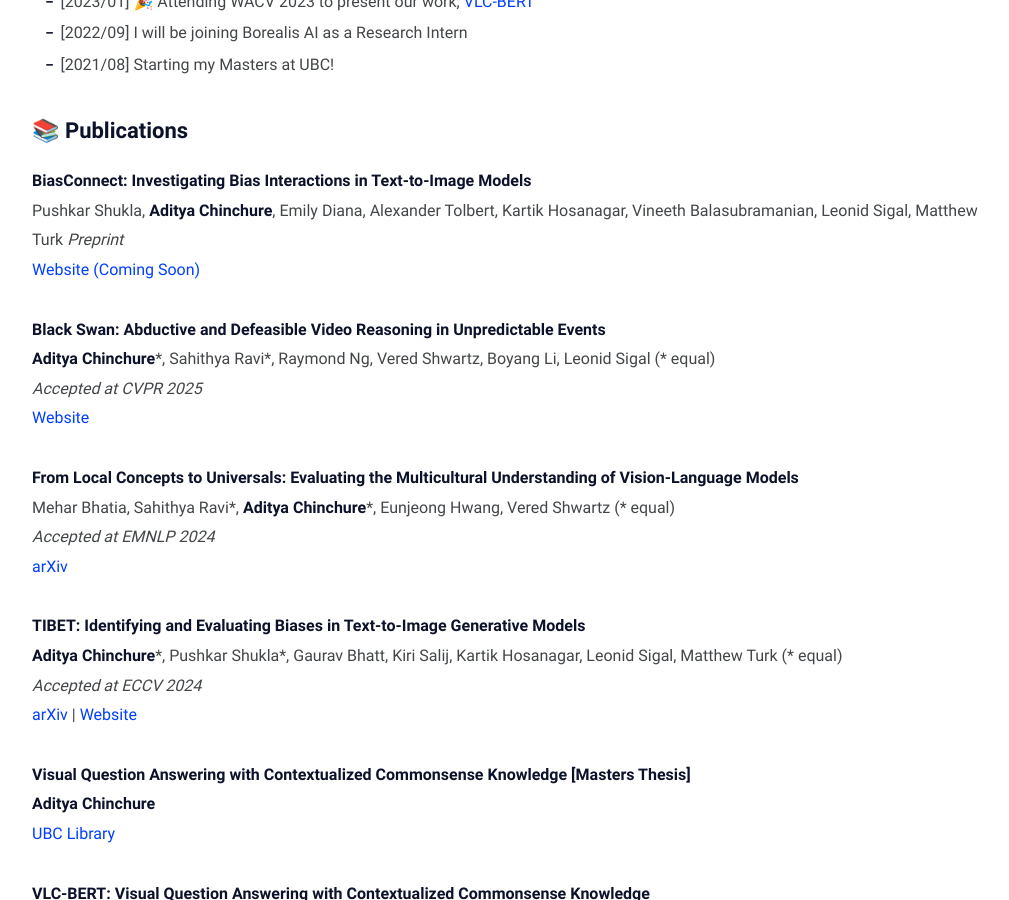
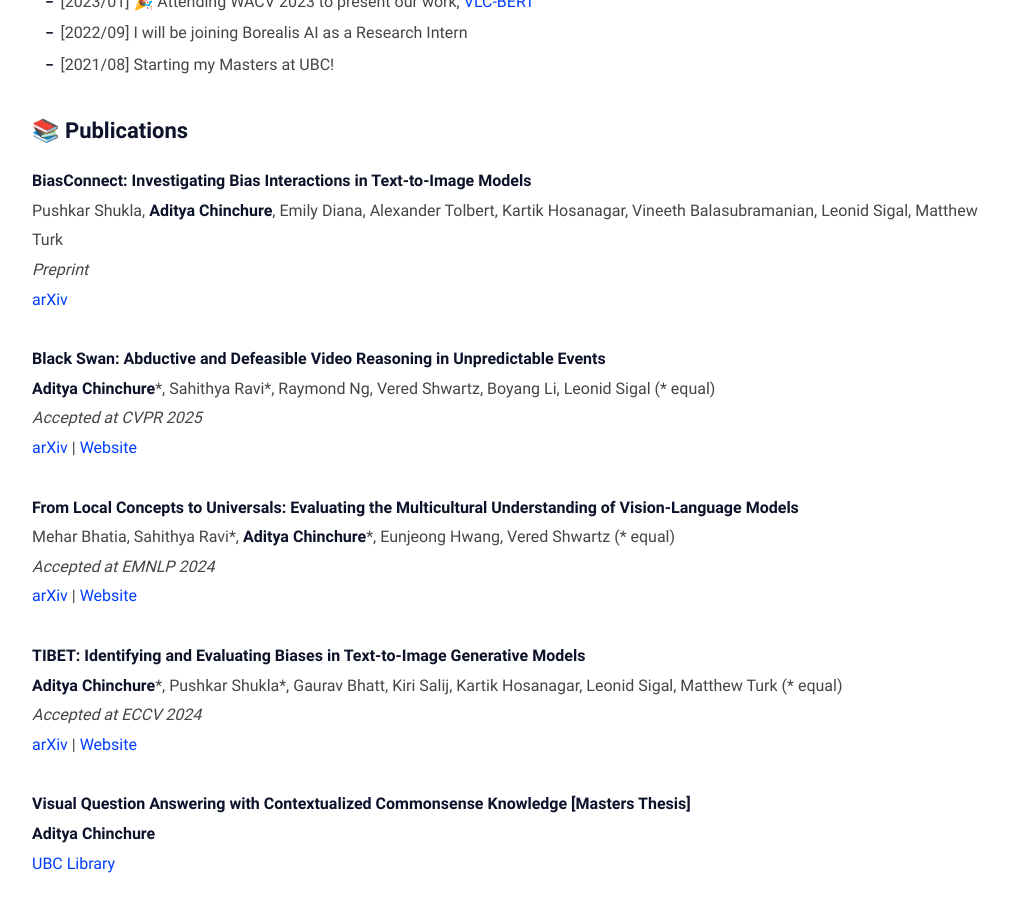
Before and after one commit to aditya10/aditya10.github.io, a Jekyll site: the page built from index.md, in a window 1280 px wide and 900 px high, scrolled down 1381 px. Shown: the whole window, without its empty margins (126-1135 px from the left). Built offline with Jekyll 4.4.1, drawn with Linux system fonts in a browser that asks for light colours.

Commit message:
Link update

```diff
--- a/index.md
+++ b/index.md
@@ -21,7 +21,7 @@ If you are reading this, I would love to talk to you! I am always looking for op
 
 ## 🗞️ News
 
-* [2025/03] Latest pre-print: [BiasConnect: Investigating Bias Interactions in Text-to-Image Models]()
+* [2025/03] Latest pre-print: [BiasConnect: Investigating Bias Interactions in Text-to-Image Models](https://arxiv.org/abs/2503.09763)
 * [2025/02] 🎉 Our paper [Black Swan: Abductive and Defeasible Video Reasoning in Unpredictable Events](http://blackswan.cs.ubc.ca/) is accepted at CVPR 2025!
 * [2025/01] 🎧 Our work on [Biases in Image Generation AI](https://tibet-ai.github.io) is [featured on the Knowledge at Wharton podcast](https://www.youtube.com/watch?v=zfdPb3DLqXA)!
 * [2024/12] Pre-print of our work, [Black Swan: Abductive and Defeasible Video Reasoning in Unpredictable Events](http://blackswan.cs.ubc.ca/), is now available!
@@ -41,19 +41,19 @@ If you are reading this, I would love to talk to you! I am always looking for op
 ## 📚 Publications
 
 **BiasConnect: Investigating Bias Interactions in Text-to-Image Models** \
-Pushkar Shukla, **Aditya Chinchure**, Emily Diana, Alexander Tolbert, Kartik Hosanagar, Vineeth Balasubramanian, Leonid Sigal, Matthew Turk
+Pushkar Shukla, **Aditya Chinchure**, Emily Diana, Alexander Tolbert, Kartik Hosanagar, Vineeth Balasubramanian, Leonid Sigal, Matthew Turk \
 _Preprint_ \
-[Website (Coming Soon)]()
+[arXiv](https://arxiv.org/abs/2503.09763)
 
 **Black Swan: Abductive and Defeasible Video Reasoning in Unpredictable Events** \
 **Aditya Chinchure**\*, Sahithya Ravi\*, Raymond Ng, Vered Shwartz, Boyang Li, Leonid Sigal (\* equal) \
 _Accepted at CVPR 2025_ \
-[Website](https://blackswan.cs.ubc.ca)
+[arXiv](https://arxiv.org/abs/2412.05725) | [Website](https://blackswan.cs.ubc.ca)
 
 **From Local Concepts to Universals: Evaluating the Multicultural Understanding of Vision-Language Models** \
 Mehar Bhatia, Sahithya Ravi\*, **Aditya Chinchure**\*, Eunjeong Hwang, Vered Shwartz (\* equal) \
 _Accepted at EMNLP 2024_ \
-[arXiv](https://arxiv.org/abs/2407.00263)
+[arXiv](https://arxiv.org/abs/2407.00263) | [Website](https://globalrg.github.io)
 
 **TIBET: Identifying and Evaluating Biases in Text-to-Image Generative Models** \
 **Aditya Chinchure**\*, Pushkar Shukla\*, Gaurav Bhatt, Kiri Salij, Kartik Hosanagar, Leonid Sigal, Matthew Turk (\* equal) \
```
